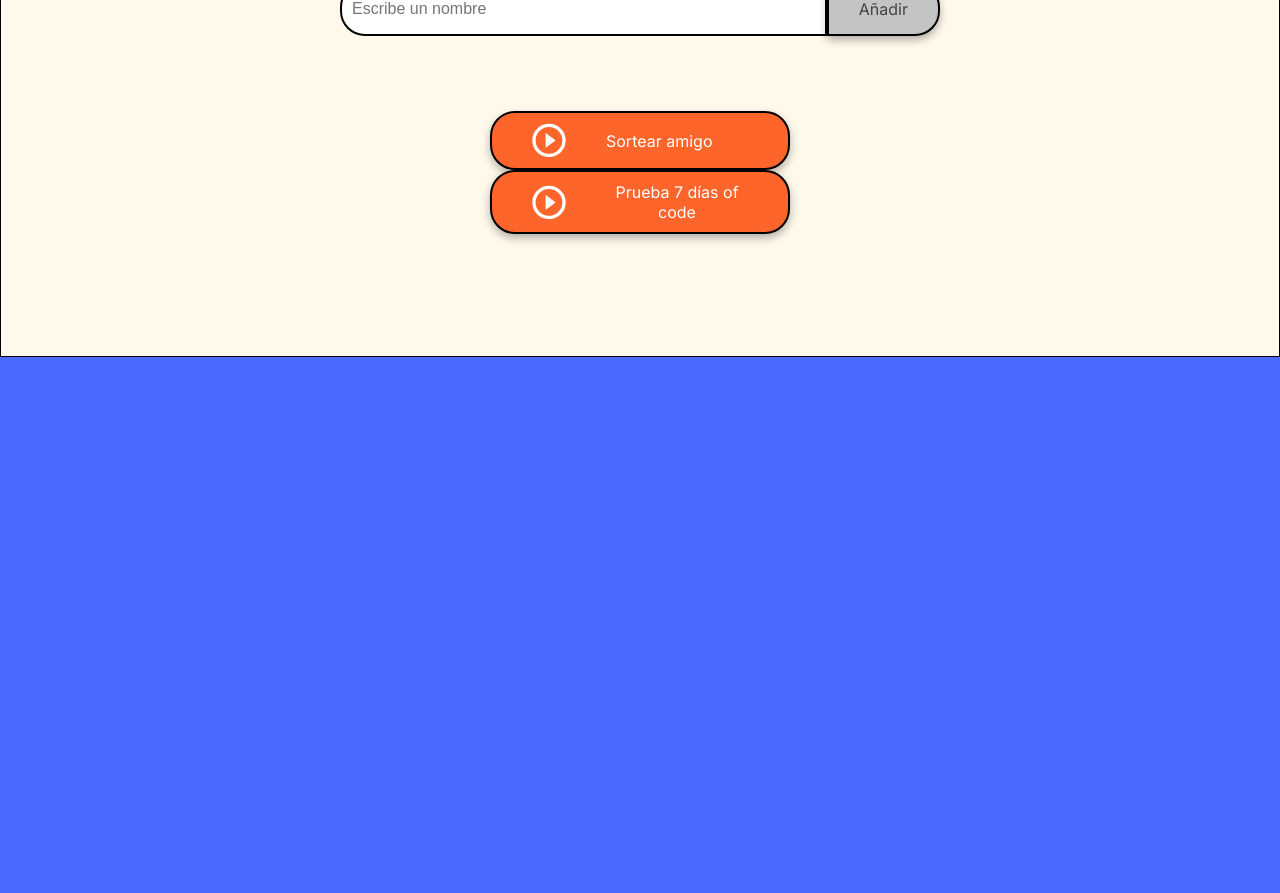
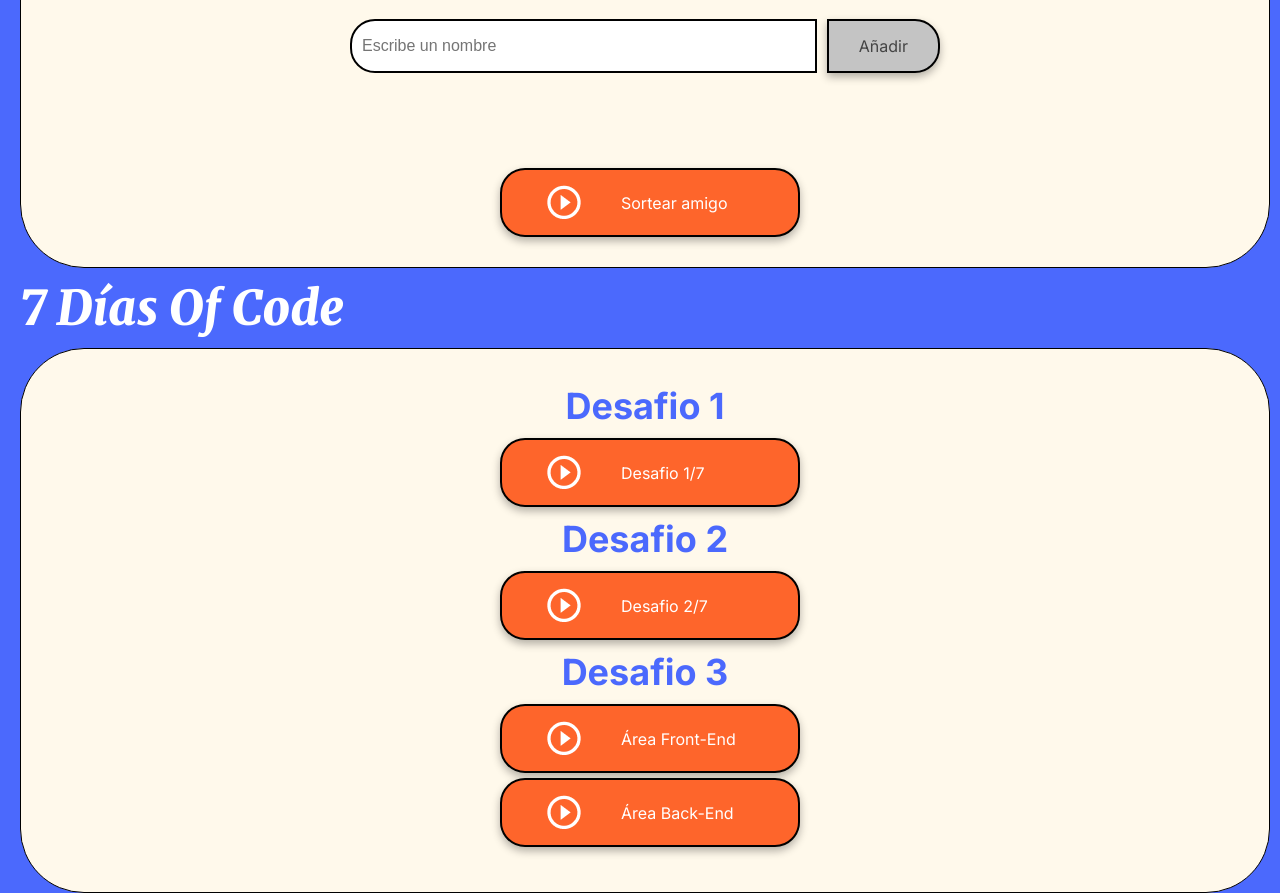
Before and after one commit to Tecindes/proyecto-amigo-secreto, a plain HTML site: page index.html in a window 1280 px wide. Shown: the part 443-1336 px from the top of the page. Before the commit the page ends 800 px from the top, so only its background shows below. Drawn offline with Linux system fonts and the light colour scheme.

Commit message:
Desafio3

```diff
--- a/app.js
+++ b/app.js
@@ -1,4 +1,5 @@
 let _amigos=[];
+let _areaSeleccionada=0;
 
 function agregarAmigo(){
     let _nombreIngresado=document.getElementById('amigo');
@@ -54,7 +55,7 @@ function sortearAmigo(){
     //return ( Math.floor(Math.random() * (_indeceMaximo - _indiceMinimo + 1) + _indiceMinimo))+1;
 }
 
-function prueba7DiasOfCode(){
+function _1De7DiasOfCode(){
     let _numeroUno=1;
     let _stringUno='1';
     let _numeroTreinta=30;
@@ -78,3 +79,28 @@ function prueba7DiasOfCode(){
         console.log('Las variables _numeroDiez y _stringDiez no tienen el mismo valor');
     }
 }
+
+function _2De7DiasOfCode(){
+    const _nombre =prompt("¿Cúal es tu nombre?");
+    const _edad =prompt("¿Cuántos años tienes?");
+    const _lenguaje=prompt("¿Qué lenguaje de programación estas estudiando?");
+    const _mensaje=`¡Cómo estás ${_nombre}, veo que tienes ${_edad} años y te encuentras estudiando ${_lenguaje}!`;
+    alert(_mensaje);
+    const  _preguntaTeGusta=prompt(`¿ Responde 1 para sí y 2 para no, si te gusta estudiar ${_lenguaje}`);
+    if (_preguntaTeGusta>=1 && _preguntaTeGusta<=2){
+        alert(`${_preguntaTeGusta==1 ?'¡Muy bien sigue estudiando!':'Intenta con otro lenguaje'}`);
+    }
+}
+
+function _3De7DiasOfCode(_areaSeleccionada){
+    let _continuarTecnologias =1;
+    if (_areaSeleccionada===1 || _areaSeleccionada===2){
+        const _eleccion=prompt(`${_areaSeleccionada==1 ? 'Selecciono Front-End, ':'Selecciono Back-End, '} ${_areaSeleccionada==1 ? 'Selecciona 1 para React, 2 para Vue' : 'Selecciona 1 para C#, 2 para Java'}`,1);
+        const _especialidad=prompt("Para especializarce en el área elegida dígite 1, para convertirse en Full Stack digite 2",1);
+        while(_continuarTecnologias===1){
+            const _respuesta=prompt("¿Hay alguna otra tecnología que te gustaría aprender?, responder Ok","Ok");
+            _continuarTecnologias=`${_respuesta=='Ok' ? 1:2}`;
+            alert(_continuarTecnologias);
+        }
+    }
+}
--- a/index.html
+++ b/index.html
@@ -26,19 +26,40 @@
                 <input type="text" id="amigo" class="input-name" placeholder="Escribe un nombre">
                 <button class="button-add" onclick="agregarAmigo()">Añadir</button>
             </div>
-
             <ul id="listaAmigos" class="name-list" aria-labelledby="listaAmigos" role="list"></ul>
             <ul id="resultado" class="result-list" aria-live="polite"></ul>
-
             <div class="button-container">
                 <button class="button-draw" onclick="sortearAmigo()" aria-label="Sortear amigo secreto">
                     <img src="assets/play_circle_outline.png" alt="Ícono para sortear">
                     Sortear amigo
                 </button>
-                <button class="button-draw" onclick="prueba7DiasOfCode()" aria-atomic="Prueba 7 días of code">
-                    <img src="assets/play_circle_outline.png" alt="Icono para prueba"/>
-                    Prueba 7 días of code
+            </div>
+        </section>
+        <h1 class="main-title">7 Días Of Code</h1>
+        <section class="input-section">
+
+            <div class="button-container">
+                <h2 class="section-title">Desafio 1</h2>
+                <button class="button-draw" onclick="_1De7DiasOfCode()"" aria-Atomics="Desafío 1/7">
+                    <img src="assets/play_circle_outline.png" alt="Icono 1/7"/>
+                    Desafio 1/7
                 </button>
+                <h2 class="section-title">Desafio 2</h2>
+                <button class="button-draw" onclick="_2De7DiasOfCode()"" aria-Atomics="Desafío 2/7">
+                    <img src="assets/play_circle_outline.png" alt="Icono 2/7"/>
+                    Desafio 2/7
+                </button>
+                <h2 class="section-title">Desafio 3</h2>
+
+                <button class="button-draw" onclick="_3De7DiasOfCode(1)"" aria-Atomics="Front-End">
+                    <img src="assets/play_circle_outline.png" alt="Icono 3/7"/>
+                    Área Front-End
+                </button>
+                <button class="button-draw" onclick="_3De7DiasOfCode(2)"" aria-Atomics="Back-End">
+                    <img src="assets/play_circle_outline.png" alt="Icono 3/7"/>
+                    Área Back-End
+                </button>
+                <ul id="listaTecnologias" class="name-list" aria-labelledby="listaTecnologias" role="list"></ul>
             </div>
         </section>
     </main>
--- a/style.css
+++ b/style.css
@@ -10,7 +10,7 @@
 
 /* Estilos generales */
 * {
-    margin: 0;
+    margin: 5px;
     padding: 0;
     box-sizing: border-box;
 }
@@ -44,7 +44,7 @@ body {
     flex: 60%;
     background-color: var(--color-secondary);
     border: 1px solid #000;
-    border-radius: 64px 64px 0 0;
+    border-radius: 64px 64px 64px 64px;
     display: flex;
     flex-direction: column;
     align-items: center;
```
